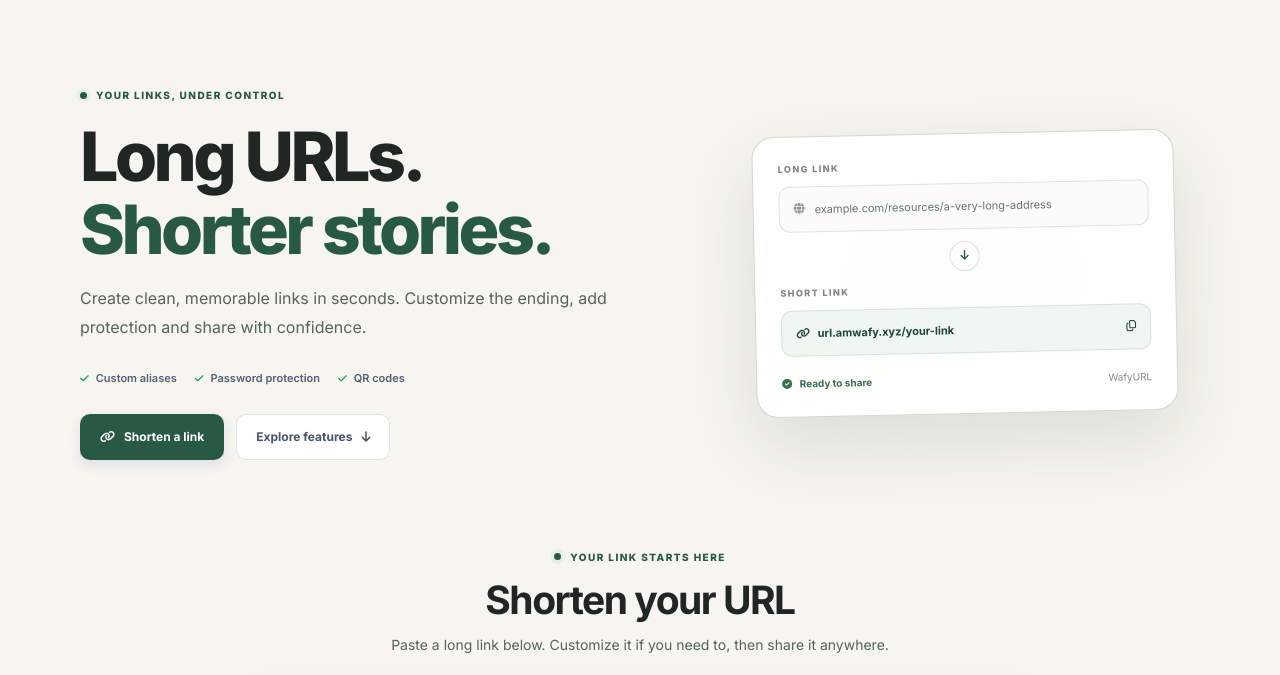
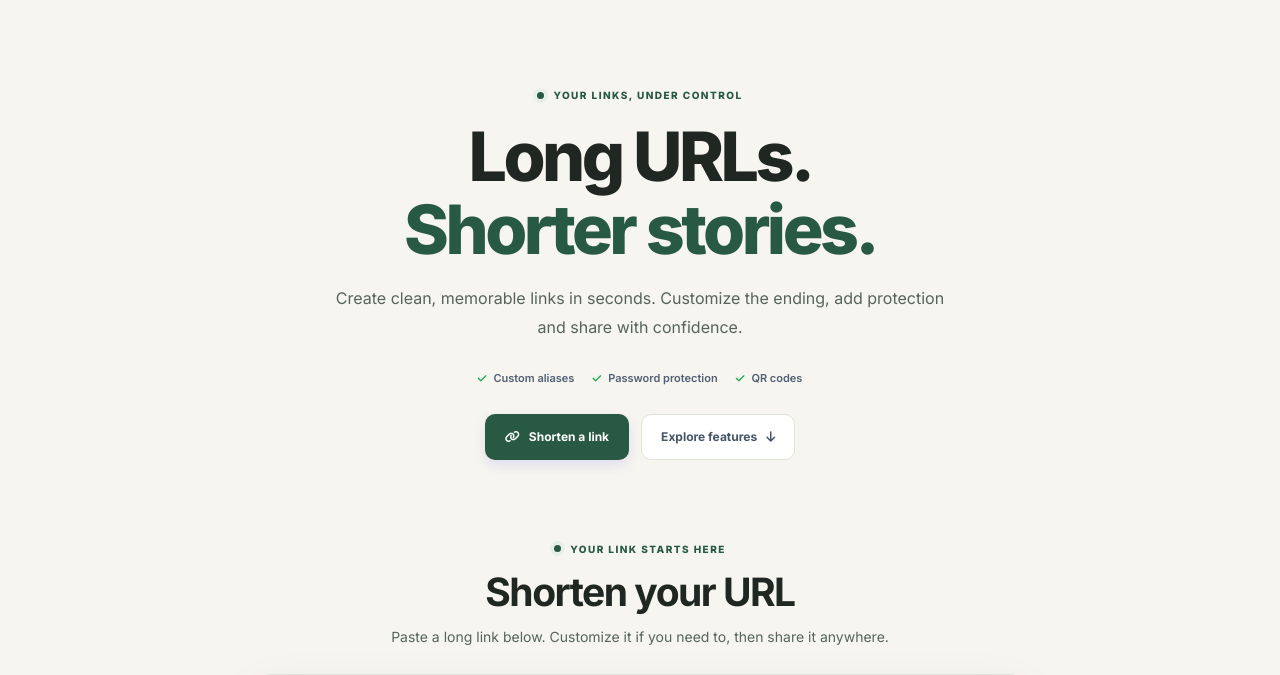
Before and after one commit to afeemuhammodwafy1/wafyurl, a Flask app: page / in a window 1280 px wide. Shown: the part 78-753 px from the top of the page. Run offline with Flask 3, Linux system fonts and the light colour scheme.

Commit message:
Add files via upload

```diff
--- a/static/css/style.css
+++ b/static/css/style.css
@@ -391,34 +391,19 @@ button:focus-visible, a:focus-visible, input:focus-visible, textarea:focus-visib
 .section-kicker { color: var(--indigo); }
 .kicker-dot { background: var(--indigo); box-shadow: 0 0 0 4px var(--indigo-soft); }
 .hero-home {
-  grid-template-columns: minmax(0, 1fr) minmax(320px, .82fr);
-  gap: clamp(36px, 6vw, 78px);
-  align-items: center;
+  display: block;
   min-height: 0;
   padding-top: clamp(54px, 7vw, 88px);
-  padding-bottom: clamp(48px, 6vw, 72px);
+  padding-bottom: clamp(42px, 5vw, 64px);
+  text-align: center;
 }
-.hero-home .hero-copy { max-width: 620px; padding: 0; }
-.hero-home h1 { margin-top: 18px; font-size: clamp(42px, 5.4vw, 68px); }
-.hero-home .hero-description { max-width: 540px; }
-.hero-home .hero-proof { gap: 11px 18px; }
-.hero-actions { display: flex; flex-wrap: wrap; gap: 12px; margin-top: 27px; }
+.hero-home .hero-copy { max-width: 850px; margin: 0 auto; padding: 0; }
+.hero-home .section-kicker { justify-content: center; }
+.hero-home h1 { max-width: 820px; margin: 18px auto 18px; font-size: clamp(42px, 5.4vw, 68px); }
+.hero-home .hero-description { max-width: 620px; margin: 0 auto; }
+.hero-home .hero-proof { justify-content: center; gap: 11px 18px; }
+.hero-actions { display: flex; flex-wrap: wrap; justify-content: center; gap: 12px; margin-top: 27px; }
 .hero-actions .button { min-height: 46px; padding: 0 19px; }
-.hero-visual { position: relative; isolation: isolate; display: grid; place-items: center; min-height: 290px; padding: 24px; }
-.hero-visual-glow { position: absolute; z-index: -1; inset: 8% 2%; border-radius: 40%; background: radial-gradient(ellipse, rgba(92, 138, 105, .16), rgba(92, 138, 105, 0) 68%); filter: blur(5px); }
-.hero-link-card { width: min(100%, 430px); padding: 25px; border: 1px solid rgba(203, 211, 199, .9); border-radius: 22px; background: rgba(255, 255, 255, .9); box-shadow: 0 28px 70px rgba(35, 58, 42, .12); transform: rotate(-1.2deg); }
-.hero-visual-label { display: block; margin-bottom: 9px; color: #7d897f; font-size: 9px; font-weight: 800; letter-spacing: 1.4px; }
-.hero-long-link, .hero-short-link { display: flex; align-items: center; gap: 10px; min-width: 0; padding: 13px 14px; border: 1px solid var(--border); border-radius: 11px; color: #66746a; background: #fbfcfa; font-size: 11px; }
-.hero-long-link span { overflow: hidden; text-overflow: ellipsis; white-space: nowrap; }
-.hero-long-link > i { color: #8a988e; }
-.hero-link-arrow { display: grid; place-items: center; width: 30px; height: 30px; margin: 12px auto; border: 1px solid var(--border); border-radius: 50%; color: var(--indigo); background: white; font-size: 11px; }
-.hero-short-link { justify-content: space-between; gap: 12px; border-color: #d4e4d6; color: var(--indigo-dark); background: #f0f6f0; font-weight: 700; }
-.hero-short-link span { overflow: hidden; text-overflow: ellipsis; white-space: nowrap; }
-.hero-short-link span i { margin-right: 5px; }
-.hero-short-link > i { flex: 0 0 auto; }
-.hero-visual-foot { display: flex; align-items: center; justify-content: space-between; gap: 12px; margin-top: 19px; color: #829087; font-size: 10px; }
-.hero-visual-foot span:first-child { color: #39704b; font-weight: 700; }
-.hero-visual-foot i { margin-right: 5px; }
 .shortener-section { padding-top: 18px; padding-bottom: clamp(70px, 8vw, 104px); scroll-margin-top: 28px; }
 .shortener-section-intro { max-width: 650px; margin: 0 auto 25px; text-align: center; }
 .shortener-section-intro .section-kicker { justify-content: center; }
@@ -457,20 +442,16 @@ button:focus-visible, a:focus-visible, input:focus-visible, textarea:focus-visib
 .faq-contact-card p { margin: 0; color: var(--text-soft); font-size: 11px; line-height: 1.7; }
 .faq-contact-card .button { flex: 0 0 auto; min-height: 42px; padding: 0 14px; }
 @media (max-width: 900px) {
-  .hero-home { grid-template-columns: minmax(0, 1fr) minmax(270px, .8fr); gap: 28px; }
-  .hero-link-card { padding: 20px; }
   .hero-home h1 { letter-spacing: -2.5px; }
 }
 @media (max-width: 680px) {
   .top-nav { min-height: 68px; gap: 12px; }
   .nav-links { display: none; }
-  .hero-home { grid-template-columns: 1fr; gap: 22px; padding-top: 44px; padding-bottom: 34px; text-align: center; }
+  .hero-home { padding-top: 44px; padding-bottom: 34px; }
   .hero-home .section-kicker, .hero-home .hero-proof, .hero-actions { justify-content: center; }
   .hero-home h1 { margin: 17px auto 14px; font-size: clamp(39px, 10vw, 52px); letter-spacing: -2px; }
   .hero-home .hero-description { margin-inline: auto; font-size: 14px; }
   .hero-home .hero-proof { font-size: 10px; }
-  .hero-visual { min-height: 0; padding: 12px 6px 20px; }
-  .hero-link-card { width: min(100%, 420px); transform: none; }
   .shortener-section { padding-top: 8px; }
   .shortener-section .shortener-card { padding: 21px; }
   .faq-page { padding-top: 30px; padding-bottom: 60px; }
--- a/templates/index.html
+++ b/templates/index.html
@@ -75,10 +75,6 @@
           <div class="hero-proof"><span><i class="fa-solid fa-check"></i> Custom aliases</span><span><i class="fa-solid fa-check"></i> Password protection</span><span><i class="fa-solid fa-check"></i> QR codes</span></div>
           <div class="hero-actions"><a href="#shortener" class="button button-primary"><i class="fa-solid fa-link"></i> Shorten a link</a><a href="#features" class="button button-secondary">Explore features <i class="fa-solid fa-arrow-down"></i></a></div>
         </div>
-        <div class="hero-visual" aria-hidden="true">
-          <div class="hero-visual-glow"></div>
-          <div class="hero-link-card"><span class="hero-visual-label">LONG LINK</span><div class="hero-long-link"><i class="fa-solid fa-globe"></i><span>example.com/resources/a-very-long-address</span></div><div class="hero-link-arrow"><i class="fa-solid fa-arrow-down"></i></div><span class="hero-visual-label">SHORT LINK</span><div class="hero-short-link"><span><i class="fa-solid fa-link"></i> url.amwafy.xyz/your-link</span><i class="fa-regular fa-copy"></i></div><div class="hero-visual-foot"><span><i class="fa-solid fa-circle-check"></i> Ready to share</span><span>WafyURL</span></div></div>
-        </div>
       </section>
 
       <section class="shortener-section page-width" id="shortener" aria-labelledby="shortener-title">
```
